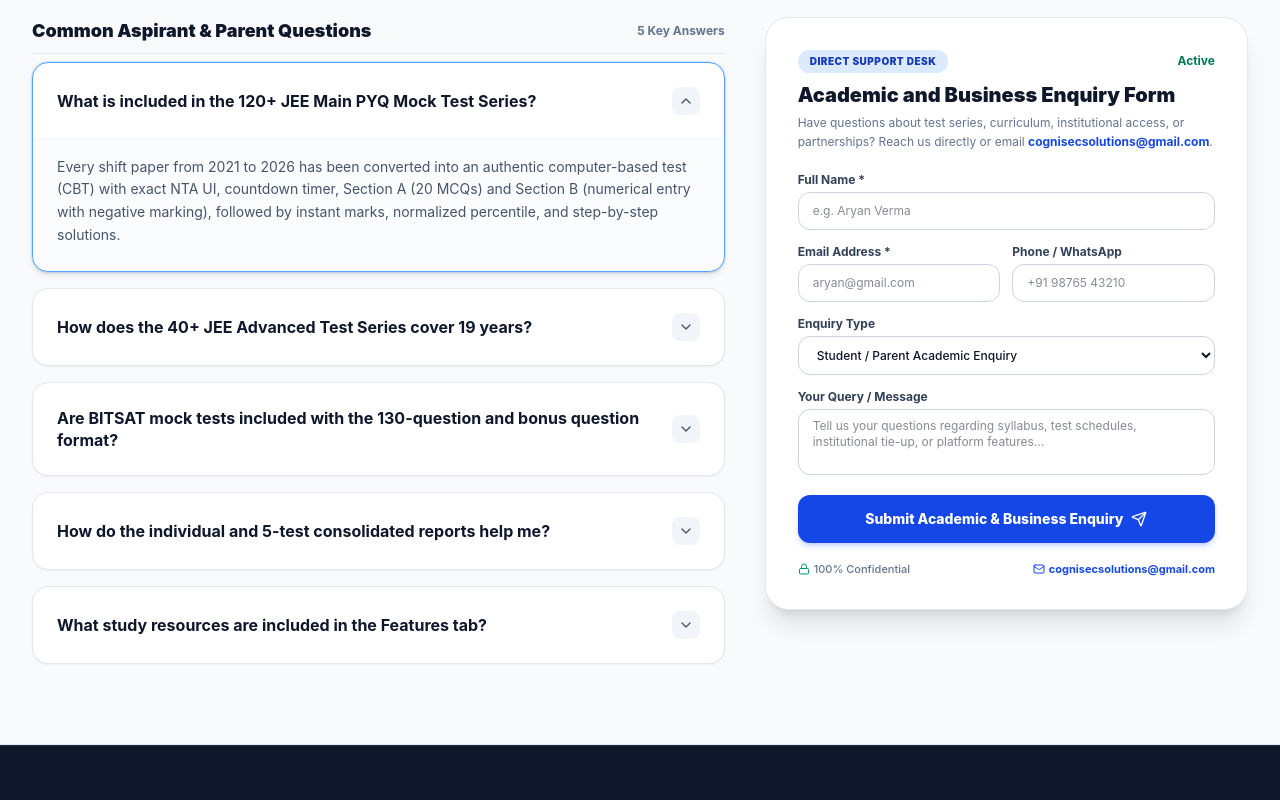
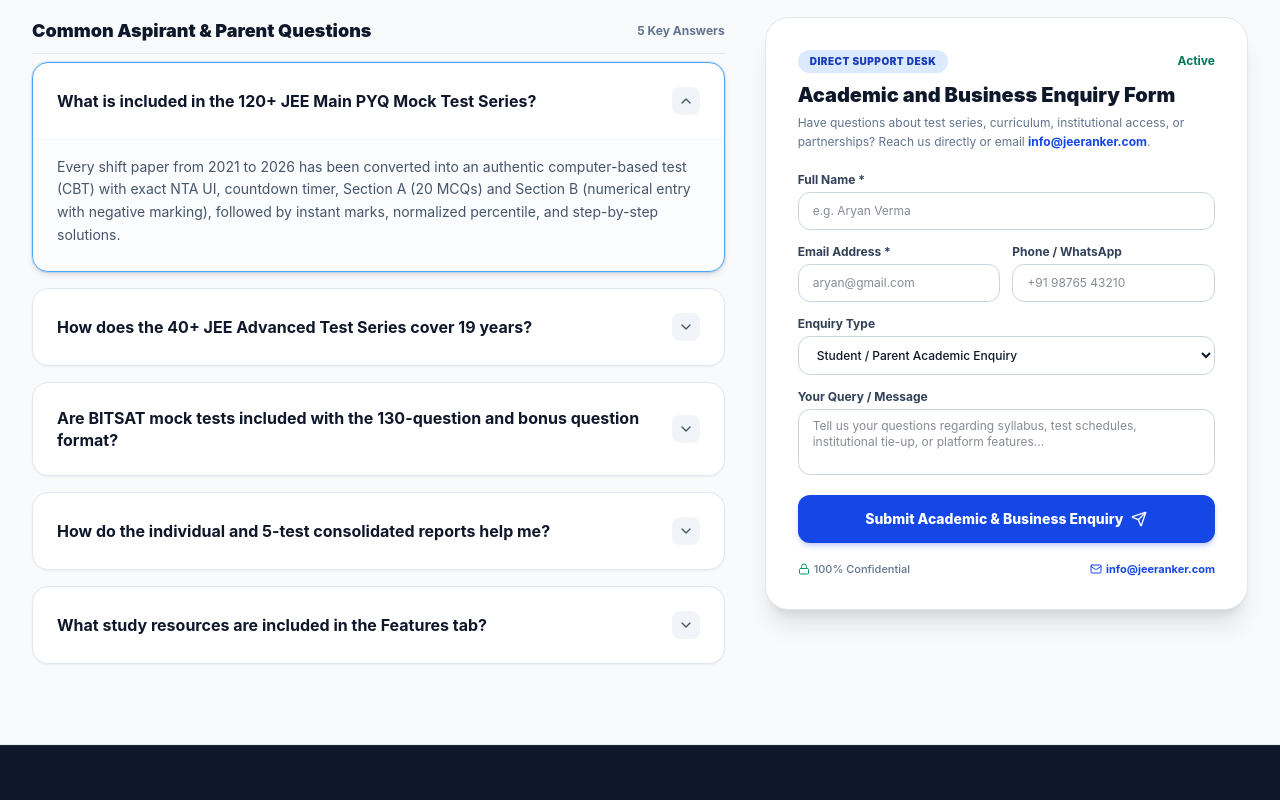
Before and after one commit to Pooja20004/rankpilot-webpage, a React (Vite) app: page / in a window 1280 px wide. Shown: the part 9880-10680 px from the top of the page. Built offline with nearby package versions, Linux system fonts and the light colour scheme.

Commit message:
Update redirect URL to https://app.jeeranker.com/ and support email to info@jeeranker.com

```diff
--- a/src/components/TestSeriesSection.tsx
+++ b/src/components/TestSeriesSection.tsx
@@ -507,7 +507,7 @@
               {/* Single Shared Action Link: Get Subscription */}
               <div className="pt-6 border-t border-slate-200 flex flex-col items-center">
                 <a
-                  href="https://jee-rankpilot.lovable.app"
+                  href={LOVABLE_PROJECT_URL}
                   target="_blank"
                   rel="noopener noreferrer"
                   className="w-full sm:w-auto min-w-[320px] py-4 px-10 rounded-2xl bg-blue-700 hover:bg-blue-800 text-white font-black text-base text-center shadow-xl shadow-blue-700/30 transition-all flex items-center justify-center gap-2 group hover:scale-[1.02]"
--- a/src/data/mockData.ts
+++ b/src/data/mockData.ts
@@ -6,8 +6,8 @@
   AppHighlight
 } from '../types';
 
-export const LOVABLE_PROJECT_URL = 'https://jee-rankpilot.lovable.app';
-export const CONTACT_EMAIL = 'cognisecsolutions@gmail.com';
+export const LOVABLE_PROJECT_URL = 'https://app.jeeranker.com/';
+export const CONTACT_EMAIL = 'info@jeeranker.com';
 
 // ----------------------------------------------------
 // TEST SERIES DATA (User Specified Edits)
@@ -272,7 +272,7 @@
     keyPoints: [
       'Live All-India percentile leaderboards updated after every mock',
       'Subject pods with top 1% peer rankers',
-      'Dedicated helpdesk at cognisecsolutions@gmail.com for student queries'
+      'Dedicated helpdesk at info@jeeranker.com for student queries'
     ]
   }
 ];
```
